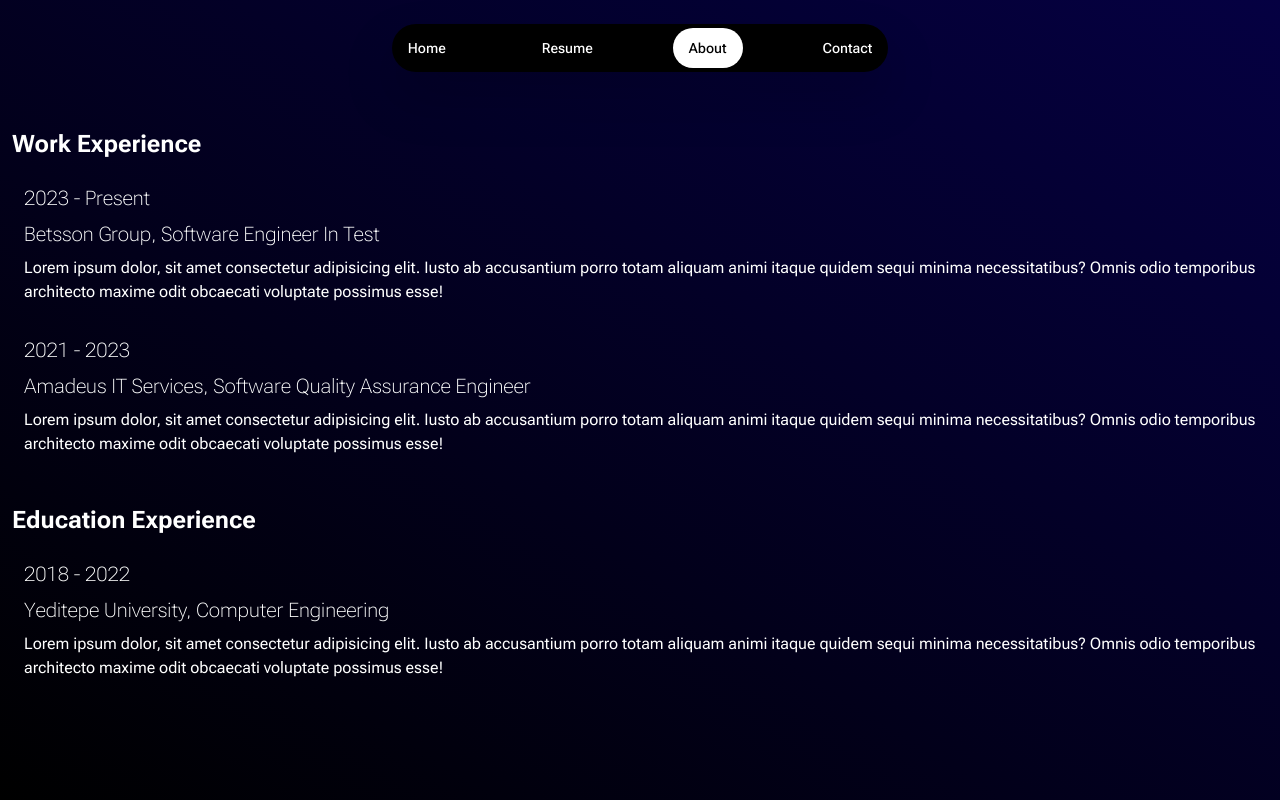
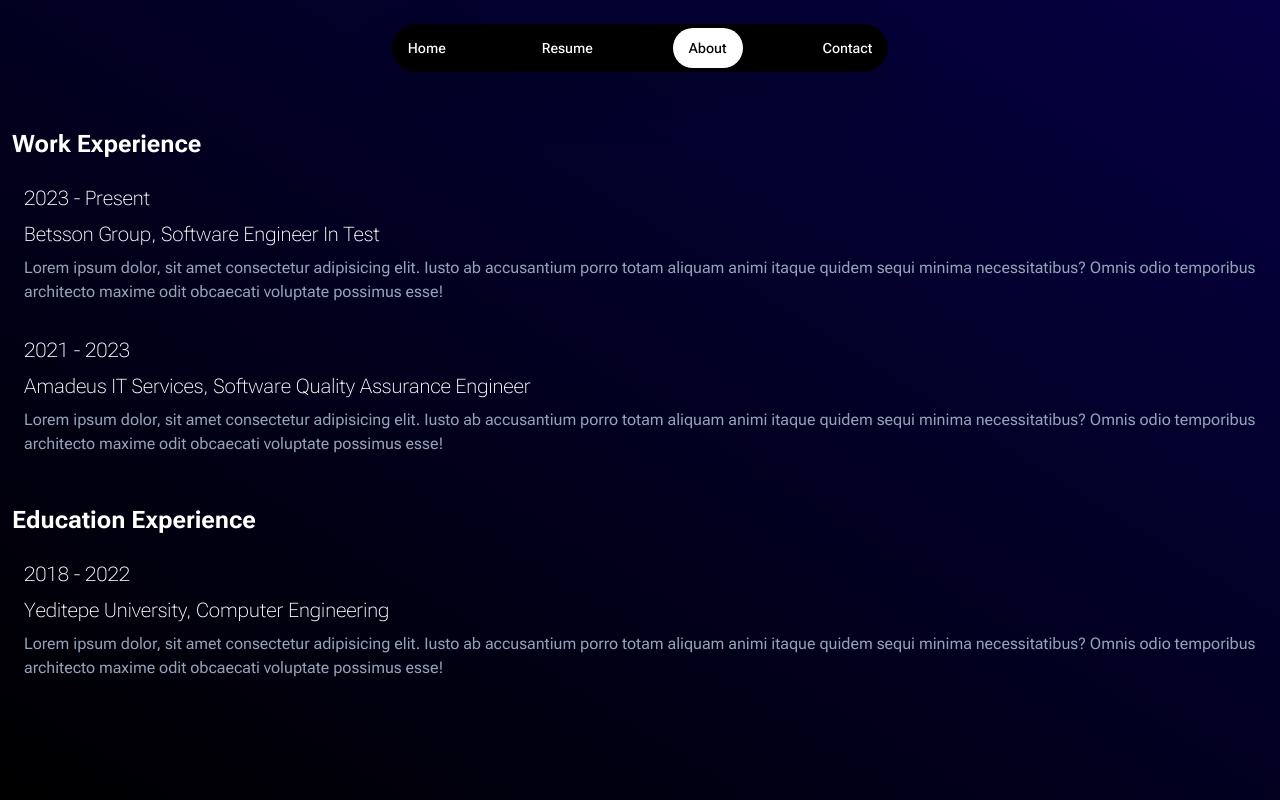
Before and after one commit to Ceraho/portfolio-page-v1, a Next.js app: page /about in a window 1280 px wide. Built offline with nearby package versions, Linux system fonts and the light colour scheme.

Commit message:
added loading and not found pages

```diff
--- a/package.json
+++ b/package.json
@@ -17,6 +17,7 @@
     "next": "14.2.2",
     "react": "^18",
     "react-dom": "^18",
+    "react-loader-spinner": "^6.1.6",
     "tailwind-merge": "^2.3.0",
     "tailwindcss-animate": "^1.0.7"
   },
--- a/src/app/about/page.tsx
+++ b/src/app/about/page.tsx
@@ -8,7 +8,7 @@
         <h4 className="text-xl font-thin">
           {item.company}, {item.role}
         </h4>
-        <p>{item.desc}</p>
+        <p className="text-slate-400">{item.desc}</p>
       </div>
     );
   });
@@ -27,7 +27,7 @@
             <h4 className="text-xl font-thin">
               {aboutPageContent.educationContent.company}, {aboutPageContent.educationContent.role}
             </h4>
-            <p>{aboutPageContent.educationContent.desc}</p>
+            <p className="text-slate-400">{aboutPageContent.educationContent.desc}</p>
           </div>
         </section>
       </div>
--- a/src/app/globals.css
+++ b/src/app/globals.css
@@ -15,7 +15,7 @@
 }
 
 .contactStyles {
-  @apply fixed inset-0 w-fit h-fit m-auto flex flex-col items-center gap-16
+  @apply flex flex-col h-screen justify-center items-center gap-16
 }
 
 .contactStyles p {
--- a/src/app/layout.tsx
+++ b/src/app/layout.tsx
@@ -18,7 +18,7 @@
 }>) {
   return (
     <html lang="en">
-      <body className={robotoFlex.className}>
+      <body className={"flex flex-col gap-14 lg:gap-24 " + robotoFlex.className}>
         <Navbar />
         {children}
       </body>
--- /dev/null
+++ b/src/app/loading.tsx
@@ -0,0 +1,10 @@
+import { Grid } from "react-loader-spinner";
+import Loading from "@/components/loading";
+
+export default function LoadingPage() {
+  return (
+    <main>
+      <Loading />
+    </main>
+  );
+}
--- /dev/null
+++ b/src/app/not-found.tsx
@@ -0,0 +1,9 @@
+import NotFound from "@/components/notFound";
+
+export default function NotFoundPage() {
+  return (
+    <main>
+      <NotFound />
+    </main>
+  );
+}
--- a/src/app/resume/page.tsx
+++ b/src/app/resume/page.tsx
@@ -4,7 +4,7 @@
 
 const ResumePage = () => {
   return (
-    <div className="fixed inset-0 w-fit h-fit m-auto">
+    <div className="flex flex-col items-center justify-center h-screen">
       <a href="/erim_cerrahoglu_cv.pdf" target="_blank">
         <Button variant="getInTouchCTA" size="getInTouchCTASize">
           View Full CV
--- a/src/components/hero.tsx
+++ b/src/components/hero.tsx
@@ -25,7 +25,7 @@
   ));
 
   return (
-    <div className="m-8 lg:mt-24 flex flex-col lg:flex-row lg:w-screen lg:justify-evenly">
+    <div className="m-8 lg:mt-24 flex flex-col scroll-mt-32 lg:flex-row lg:w-screen lg:justify-evenly">
       <div className="flex flex-col gap-6 lg:gap-10">
         <div>
           <p className="font-thin text-4xl lg:text-6xl">Hi, I'm</p>
@@ -37,7 +37,7 @@
         </div>
       </div>
       <div className="lg:w-[700px] h-full">{paragraphContent}</div>
-      <div className="lg:hidden flex flex-col gap-6 items-center">
+      <div className="lg:hidden flex flex-col gap-8 items-center">
         <CtaGroup />
       </div>
     </div>
--- /dev/null
+++ b/src/components/loading.tsx
@@ -0,0 +1,13 @@
+'use client'
+
+import { Grid } from "react-loader-spinner";
+
+const Loading = () => {
+  return (
+      <div className="flex w-screen h-[85dvh] justify-center items-center">
+       <Grid color="white" />
+    </div>
+  )
+}
+
+export default Loading;
--- a/src/components/navbar.tsx
+++ b/src/components/navbar.tsx
@@ -88,10 +88,10 @@
 
   return (
     <>
-      <div className="flex flex-1 justify-center">
+      <div className="flex justify-center">
         <nav
           className={
-            "lg:static flex lg:justify-center lg:gap-16 lg:m-6 lg:rounded-full lg:drop-shadow-2xl lg:w-fit sticky top-0 w-full bg-black py-1 justify-end z-10 " +
+            "flex fixed top-0 w-full bg-black py-1 justify-end lg:fixed lg:justify-center lg:gap-16 lg:m-6 lg:rounded-full lg:drop-shadow-2xl lg:w-fit " +
             (isMobileMenuActive
               ? "flex-col items-end bg-black/50 backdrop-blur-md"
               : "")
--- /dev/null
+++ b/src/components/notFound.tsx
@@ -0,0 +1,11 @@
+const NotFound = () => {
+  return (
+    <div className="flex flex-col h-[85dvh] items-center justify-center">
+      <h1 className="text-5xl font-medium">Not Found</h1>
+      <hr className="w-72 h-1 mx-auto my-4 bg-white border-0 rounded" />
+      <p className="text-xl text-slate-400">Nothing to see here.</p>
+    </div>
+  );
+};
+
+export default NotFound;
```
